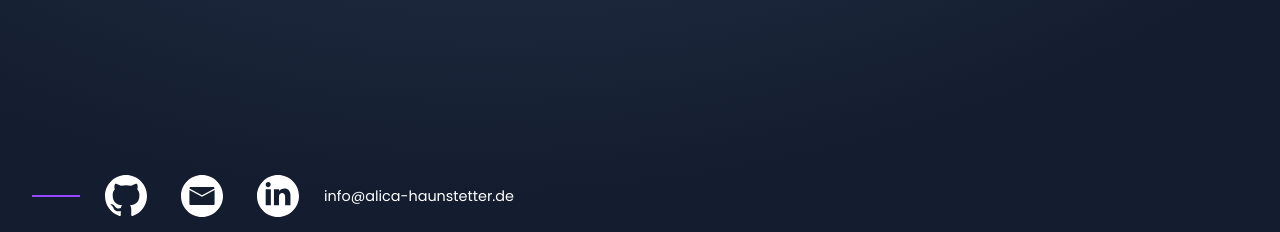
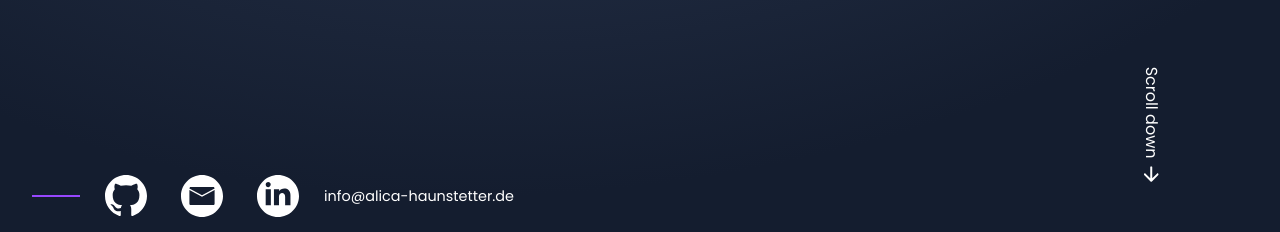
Before and after one commit to AlicaHaunstetter/Portfolio, an Angular app in the folder Portfolio/: page / in a window 1280 px wide. Shown: the part 526-758 px from the top of the page. Built offline with nearby package versions, Linux system fonts and the light colour scheme.

Commit message:
hero: scroll down element

```diff
--- a/Portfolio/src/app/components/hero/hero.html
+++ b/Portfolio/src/app/components/hero/hero.html
@@ -98,4 +98,14 @@
       >
     </div>
   </div>
+
+  <div class="scroll-down">
+    <span>Scroll down</span>
+    <svg width="15" height="16" viewBox="0 0 15 16" fill="none" xmlns="http://www.w3.org/2000/svg">
+      <path
+        d="M8.36382 12.172L13.0208 7.515C13.4113 7.12453 14.0444 7.12453 14.4348 7.515C14.8253 7.90547 14.8253 8.53854 14.4348 8.929L8.07092 15.2929C7.6804 15.6834 7.04723 15.6834 6.65671 15.2929L0.292815 8.929C-0.0976501 8.53853 -0.09765 7.90547 0.292815 7.515C0.683281 7.12453 1.31635 7.12453 1.70682 7.515L6.36382 12.172V1C6.36382 0.447715 6.81153 0 7.36382 0C7.9161 0 8.36382 0.447715 8.36382 1V12.172Z"
+        fill="white"
+      />
+    </svg>
+  </div>
 </section>
--- a/Portfolio/src/app/components/hero/hero.scss
+++ b/Portfolio/src/app/components/hero/hero.scss
@@ -128,3 +128,20 @@
     text-decoration: none;
   }
 }
+
+.scroll-down {
+  position: absolute;
+  rotate: 90deg;
+  transform-origin: right;
+  bottom: 10%;
+  right: 10%;
+  z-index: 4;
+  color: white;
+  display: flex;
+  align-items: center;
+  gap: 0.5rem;
+
+  svg {
+    rotate: -90deg;
+  }
+}
```
